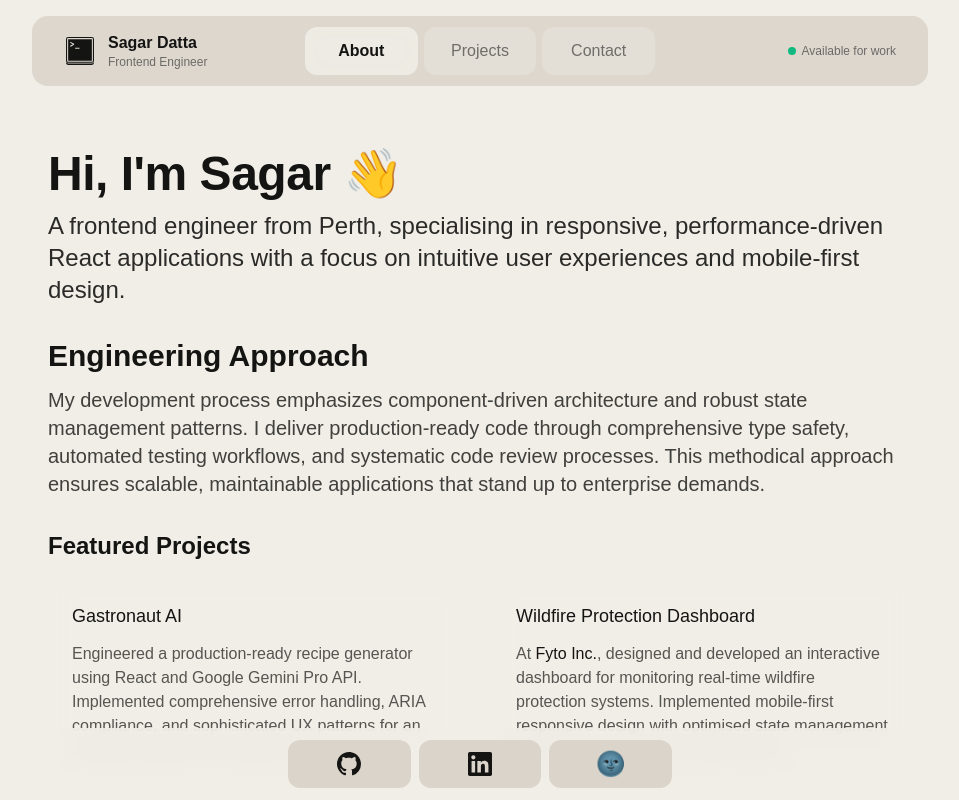
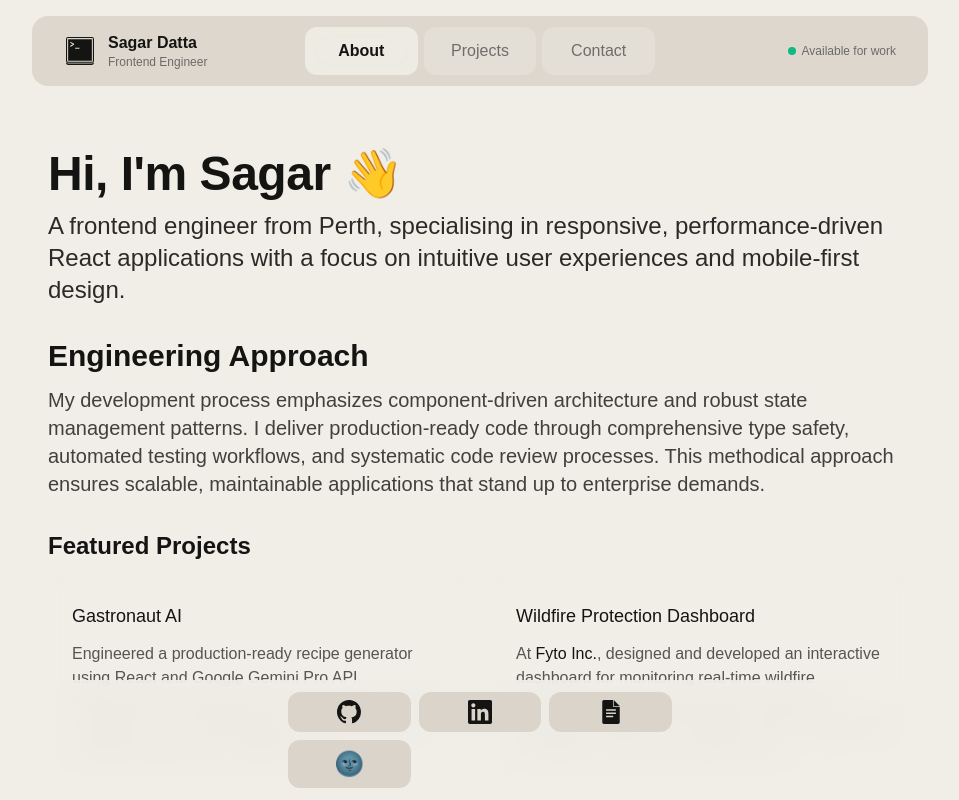
Before and after one commit to sagar-datta/portfolio, a Next.js app: page / in a window 1280 px wide. Shown: the top 800 px of the page, without its empty margins (160-1119 px from the left). Built offline with nearby package versions, Linux system fonts and the light colour scheme.

Commit message:
feat: Add CV download option to Dock with Google Docs icon

```diff
--- a/src/components/organisms/Dock.tsx
+++ b/src/components/organisms/Dock.tsx
@@ -7,7 +7,7 @@ import { useTheme } from "next-themes";
 import { Suspense, useEffect, useState } from "react";
 import { useExternalLink } from "@/hooks/useExternalLink";
 import { VscGithubInverted } from "react-icons/vsc";
-import { SiLinkedin } from "react-icons/si";
+import { SiLinkedin, SiGoogledocs } from "react-icons/si";
 
 const DockSkeleton = () => (
   <div className="h-16 bg-button-light dark:bg-button-dark animate-pulse rounded-t-xl" />
@@ -22,6 +22,11 @@ const Dock = () => {
   const { handleClick: handleLinkedInClick } = useExternalLink(
     "https://www.linkedin.com/in/sagar-datta98/"
   );
+
+  const handleCVDownload = () => {
+    // This will trigger download or open in new tab depending on browser
+    window.open("/assets/sagar-datta-cv.pdf", "_blank");
+  };
 
   useEffect(() => {
     setMounted(true);
@@ -41,6 +46,14 @@ const Dock = () => {
       ),
       label: "LinkedIn",
       onClick: handleLinkedInClick,
+    },
+    {
+      icon: (
+        <SiGoogledocs className="text-primary dark:text-primary-dark text-2xl [@media(hover:hover)]:lg:text-4xl" />
+      ),
+      label: "Download CV",
+      desktopLabel: "Download CV",
+      onClick: handleCVDownload,
     },
     {
       icon: mounted && resolvedTheme === "dark" ? "🌝" : "🌚",
```
Also changed, not shown: 1 other file (tests, documents, lock files or other folders).
